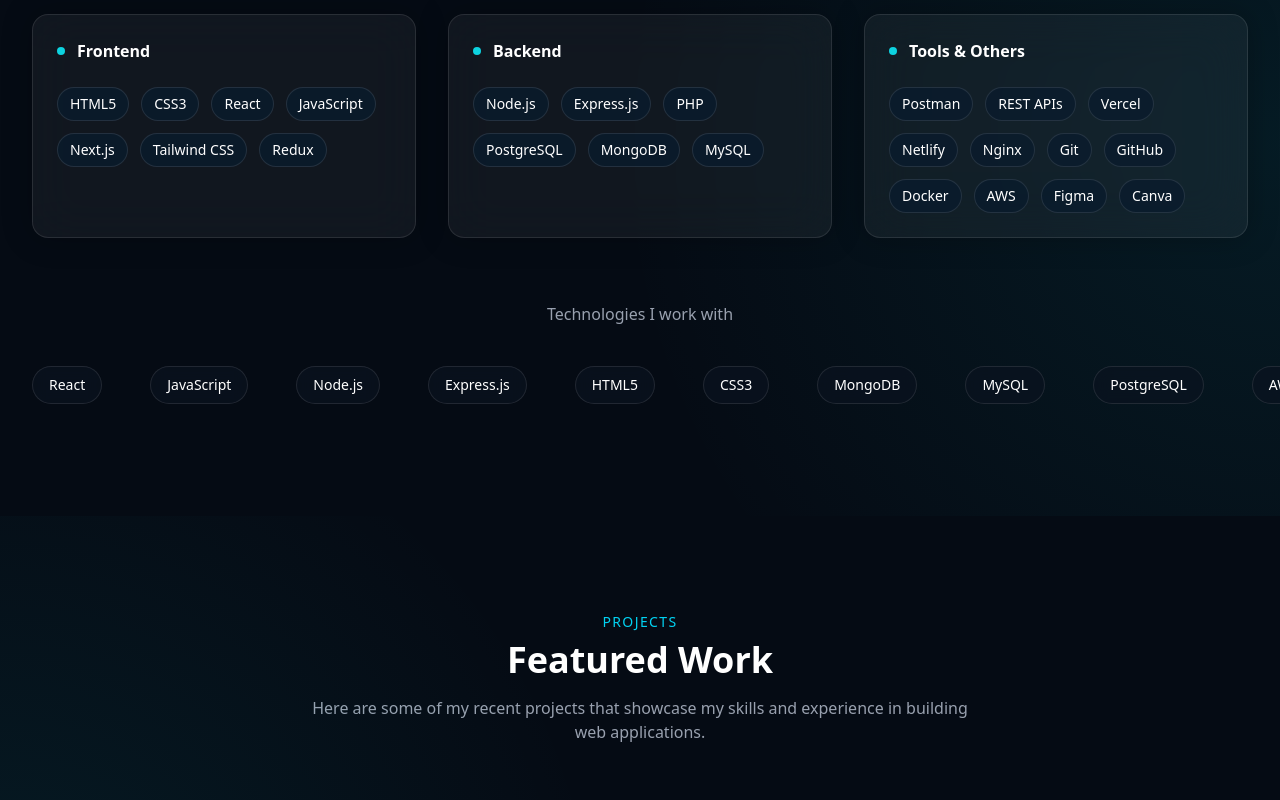
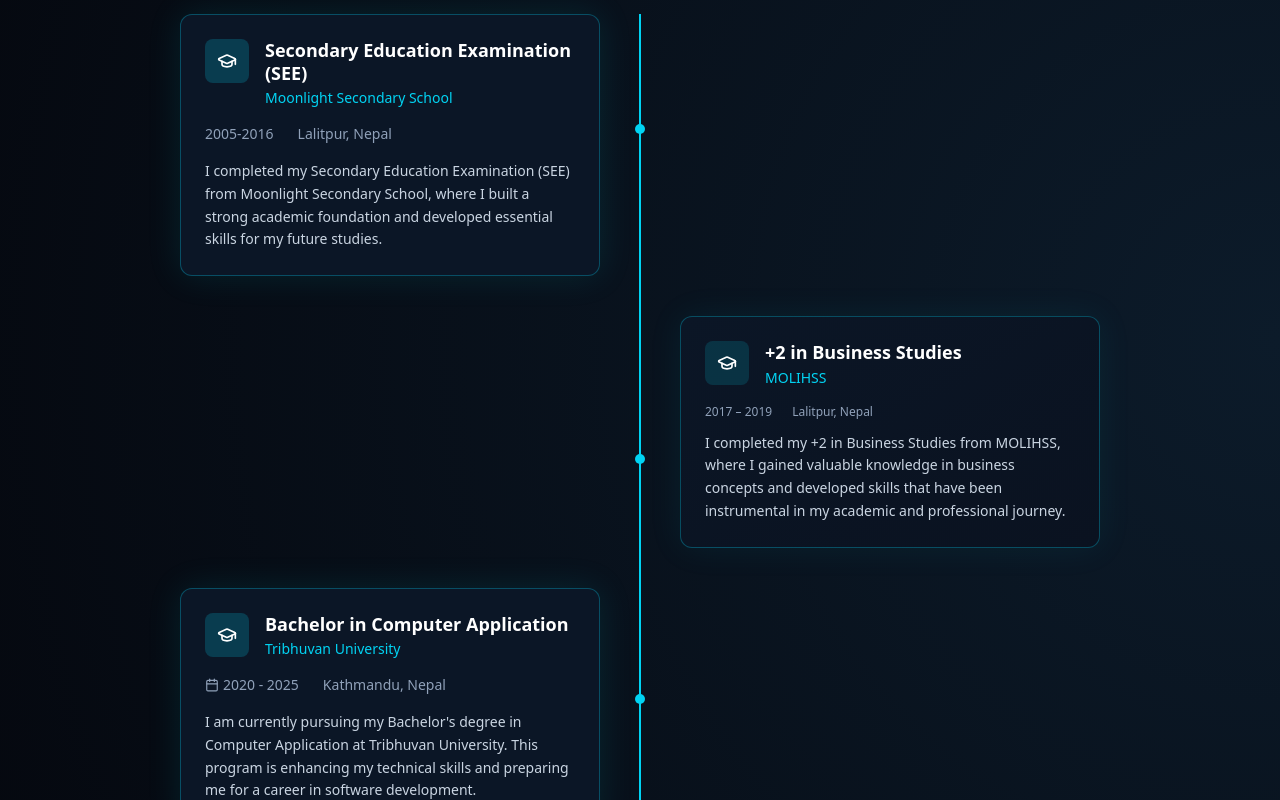
Before and after one commit to Niresh-sh/nireshshakya, a React (Vite) app: page / in a window 1280 px wide. Shown: the part 1800-2600 px from the top of the page. Built offline with nearby package versions, Linux system fonts and the light colour scheme.

Commit message:
added education

```diff
--- /dev/null
+++ b/src/Components/Education.jsx
@@ -0,0 +1,135 @@
+import React from "react";
+import { GraduationCap, Calendar } from "lucide-react";
+
+export default function Education() {
+  return (
+    <section className="min-h-screen bg-[radial-gradient(circle_at_right,#0c1b2a,#05080f)] text-white px-16 py-20">
+      {/* Header */}
+      <div className="text-center mb-24">
+        <span className="block text-xs tracking-[0.25em] text-cyan-400 mb-3">
+          EDUCATION
+        </span>
+        <h2 className="text-4xl font-bold">
+          Academic <span className="text-cyan-400">Background</span>
+        </h2>
+      </div>
+
+      {/* Timeline Wrapper */}
+      <div className="relative flex justify-center">
+        {/* Vertical Line */}
+        <div className="absolute w-0.5 h-200 bg-cyan-400">
+          <span className="absolute top-27.5 left-1/2 w-2.5 h-2.5 bg-cyan-400 rounded-full -translate-x-1/2" />
+          <span className="absolute top-110 left-1/2 w-2.5 h-2.5 bg-cyan-400 rounded-full -translate-x-1/2" />
+          <span className="absolute top-170 left-1/2 w-2.5 h-2.5 bg-cyan-400 rounded-full -translate-x-1/2" />
+        </div>
+
+        {/* Cards */}
+        <div className="flex flex-col gap-10">
+          {/* Card 1 - LEFT */}
+          <div className="w-105 bg-[#0b1626] border border-cyan-400/30 rounded-xl p-6 shadow-[0_0_35px_rgba(0,194,209,0.12)]">
+            {/* Top Row: Icon + Title */}
+            <div className="flex items-start gap-4 mb-4">
+              {/* Icon */}
+              <div className="w-11 h-11 bg-cyan-400/20 rounded-lg flex items-center justify-center shrink-0">
+                <GraduationCap size={20} />
+              </div>
+
+              {/* Title */}
+              <div>
+                <h3 className="text-lg font-semibold leading-tight">
+                  Secondary Education Examination (SEE)
+                </h3>
+                <h4 className="text-sm text-cyan-400 mt-1">
+                  Moonlight Secondary School
+                </h4>
+              </div>
+            </div>
+
+            {/* Meta Info */}
+            <div className="flex items-center gap-6 text-sm text-slate-400 mb-4">
+              <span className="flex items-center gap-1">2005-2016</span>
+              <span className="flex items-center gap-1">Lalitpur, Nepal</span>
+            </div>
+
+            {/* Description */}
+            <p className="text-sm text-slate-300 leading-relaxed">
+              I completed my Secondary Education Examination (SEE) from Moonlight
+              Secondary School, where I built a strong academic foundation and
+              developed essential skills for my future studies.
+            </p>
+          </div>
+
+          {/* Card 2 - RIGHT */}
+          <div className="w-105 bg-linear-to-br from-[#0b1626] to-[#0a1220] border border-cyan-400/30 rounded-xl p-6 shadow-[0_0_35px_rgba(0,194,209,0.08)] ml-125">
+            {/* Top Row */}
+            <div className="flex items-start gap-4 mb-4">
+              {/* Icon */}
+              <div className="w-11 h-11 bg-cyan-400/15 rounded-lg flex items-center justify-center shrink-0">
+                <GraduationCap size={20} />
+              </div>
+
+              {/* Title */}
+              <div>
+                <h3 className="text-lg font-semibold text-white leading-tight">
+                  +2 in Business Studies
+                </h3>
+                <p className="text-sm text-cyan-400 mt-1">MOLIHSS</p>
+              </div>
+            </div>
+
+            {/* Meta */}
+            <div className="flex gap-5 text-xs text-slate-400 mb-3">
+              <span className="flex items-center gap-1">2017 – 2019</span>
+              <span className="flex items-center gap-1">Lalitpur, Nepal</span>
+            </div>
+
+            {/* Description */}
+            <p className="text-sm leading-relaxed text-slate-300">
+              I completed my +2 in Business Studies from MOLIHSS, where I gained
+              valuable knowledge in business concepts and developed skills that
+              have been instrumental in my academic and professional journey.
+            </p>
+          </div>
+
+          {/* Card 3 - LEFT */}
+          <div className="w-105 bg-[#0b1626] border border-cyan-400/30 rounded-xl p-6 shadow-[0_0_35px_rgba(0,194,209,0.12)]">
+            {/* Top Row: Icon + Title */}
+            <div className="flex items-start gap-4 mb-4">
+              {/* Icon */}
+              <div className="w-11 h-11 bg-cyan-400/20 rounded-lg flex items-center justify-center shrink-0">
+                <GraduationCap size={20} />
+              </div>
+
+              {/* Title */}
+              <div>
+                <h3 className="text-lg font-semibold leading-tight">
+                  Bachelor in Computer Application
+                </h3>
+                <h4 className="text-sm text-cyan-400 mt-1">
+                  Tribhuvan University
+                </h4>
+              </div>
+            </div>
+
+            {/* Meta Info */}
+            <div className="flex items-center gap-6 text-sm text-slate-400 mb-4">
+              <span className="flex items-center gap-1">
+                <Calendar size={14} />
+                2020 - 2025
+              </span>
+              <span className="flex items-center gap-1">Kathmandu, Nepal</span>
+            </div>
+
+            {/* Description */}
+            <p className="text-sm text-slate-300 leading-relaxed">
+              I am currently pursuing my Bachelor's degree in Computer
+              Application at Tribhuvan University. This program is enhancing my
+              technical skills and preparing me for a career in software
+              development.
+            </p>
+          </div>
+        </div>
+      </div>
+    </section>
+  );
+}
--- a/src/Components/Navbar.jsx
+++ b/src/Components/Navbar.jsx
@@ -1,6 +1,7 @@
 export default function Navbar({
   onHome,
   onAbout,
+  onEducation,
   onSkills,
   onProjects,
   onContact,
@@ -16,6 +17,7 @@
           {[
             ["Home", onHome],
             ["About", onAbout],
+            ["Education", onEducation],
             ["Skills", onSkills],
             ["Projects", onProjects],
             ["Contact", onContact],
--- a/src/Pages/Portfolio.jsx
+++ b/src/Pages/Portfolio.jsx
@@ -1,6 +1,7 @@
 import Navbar from "../Components/Navbar";
 import Home from "../Components/HeroSection";
 import About from "../Components/About";
+import Education from "../Components/Education";
 import Skills from "../Components/Skills";
 import Projects from "../Components/Projects";
 import Contact from "../Components/Contacts";
@@ -10,6 +11,7 @@
 export default function Portfolio() {
   const [homeRef, homeInView] = useInView({ threshold: 0.3 });
   const [aboutRef, aboutInView] = useInView({ threshold: 0.3 });
+  const [educationRef, educationInView] = useInView({ threshold: 0.3 });
   const [skillsRef, skillsInView] = useInView({ threshold: 0.3 });
   const [projectsRef, projectsInView] = useInView({ threshold: 0.3 });
   const [contactRef, contactInView] = useInView({ threshold: 0.3 });
@@ -23,6 +25,7 @@
       <Navbar
         onHome={() => scrollToSection(homeRef)}
         onAbout={() => scrollToSection(aboutRef)}
+        onEducation={() => scrollToSection(educationRef)}
         onSkills={() => scrollToSection(skillsRef)}
         onProjects={() => scrollToSection(projectsRef)}
         onContact={() => scrollToSection(contactRef)}
@@ -53,6 +56,16 @@
         }`}
       >
         <About />
+      </section>
+
+      {/* Education Section */}
+      <section
+        ref={educationRef}
+        className={`transition-all duration-1000 ease-out delay-20 ${
+          educationInView ? "opacity-100 translate-y-0" : "opacity-0 translate-y-10"
+        }`}
+      >
+        <Education />
       </section>
 
       {/* Skills Section */}
```
